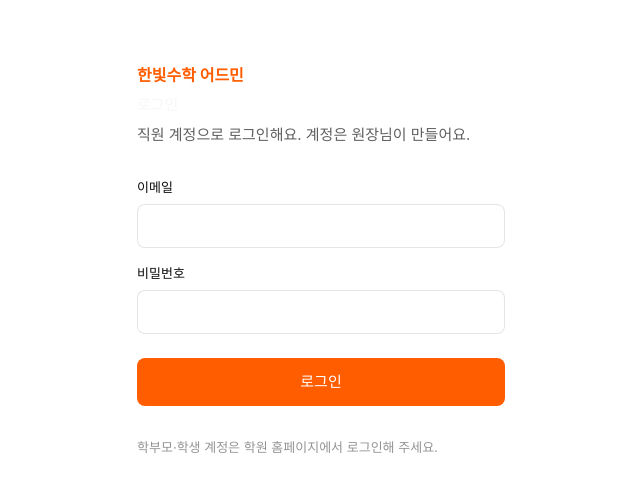
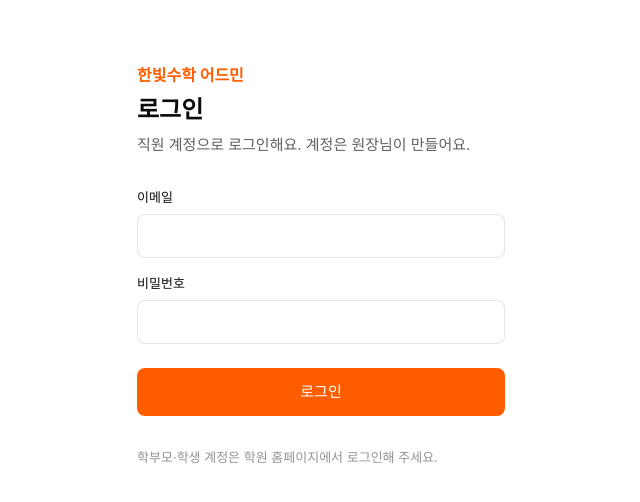
Before and after one commit to jexists/academy-enrollment-admin, a Next.js app: page /login in a window 1280 px wide. Shown: the top 502 px of the page, without its empty margins (319-959 px from the left). Built offline with nearby package versions, Linux system fonts and the light colour scheme; no server answers; a web font is replaced by a local one.

Commit message:
fix: 회색 바탕 토큰 이름을 backdrop으로 — text-page와 겹쳐 화면 제목이 안 보이던 문제
Co-Authored-By: Claude Opus 5.5 <noreply@anthropic.com>

```diff
--- a/src/app/globals.css
+++ b/src/app/globals.css
@@ -11,7 +11,7 @@
   --color-primary-c: #fcf5f1;
   --color-canvas: #ffffff;
   /* 어드민 바탕 (흰 카드 아래 아주 옅은 회색) */
-  --color-page: #f7f7f8;
+  --color-backdrop: #f7f7f8;
   --color-fg: #0c0c0c;
   --color-muted: rgba(55, 55, 55, 0.8);
   --color-subtle: #949494;
--- a/src/features/shell/AdminShell.tsx
+++ b/src/features/shell/AdminShell.tsx
@@ -14,7 +14,7 @@ import { navFor } from "./admin-nav";
 export function AdminShell({ children }: { children: ReactNode }) {
   return (
     <RequireAuth roles={["ADMIN", "TEACHER"]}>
-      <div className="flex min-h-full bg-page">
+      <div className="flex min-h-full bg-backdrop">
         <Sidebar />
         <div className="flex min-w-0 flex-1 flex-col">
           <TopBar />
```
Also changed, not shown: 1 other file (tests, documents, lock files or other folders).
